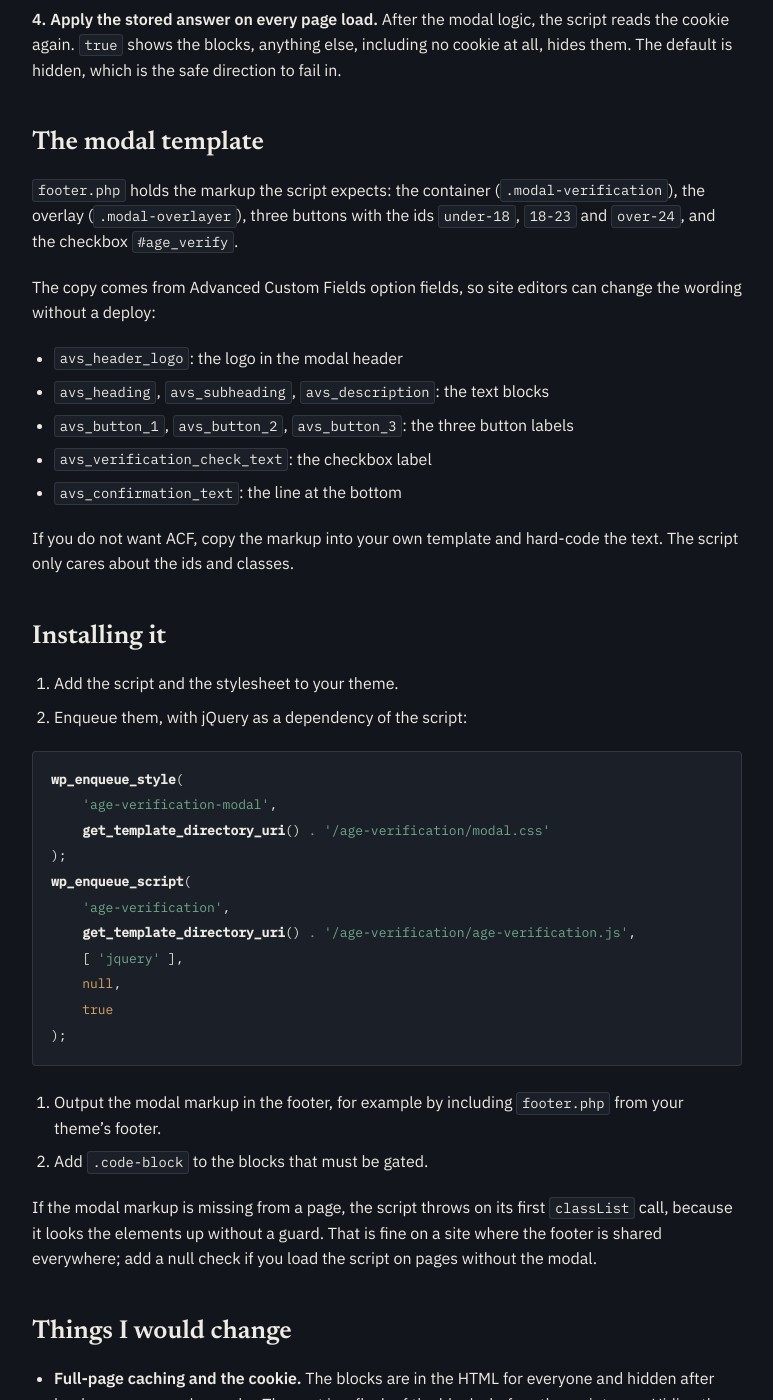
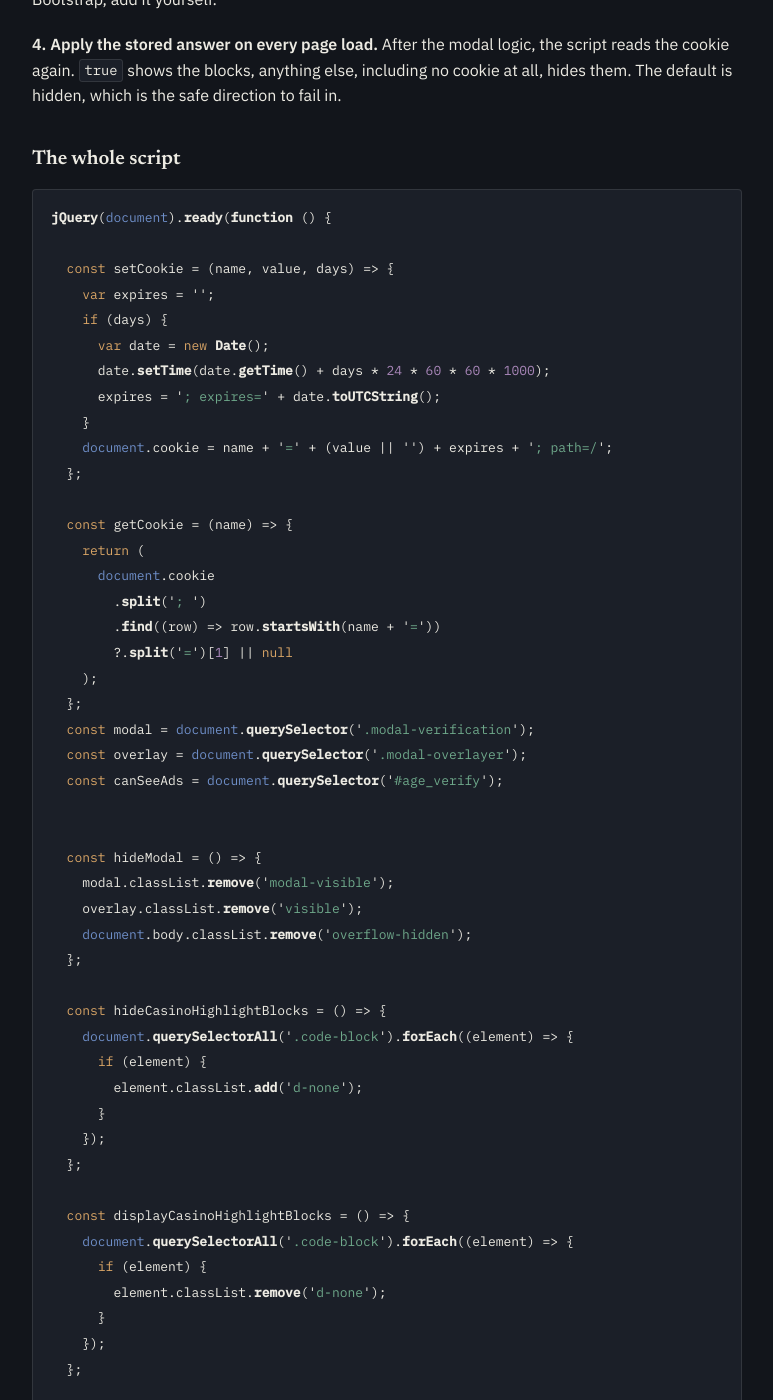
Before and after one commit to wpvillain/wpvillain.github.io, a Jekyll site: the page built from _posts/2026-10-28-wordpress-age-verification-modal-cookie-acf-jquery.markdown, in a window 1280 px wide and 1400 px high, scrolled down 1673 px. Shown: the whole window, without its empty margins (96-869 px from the left). Built offline with Jekyll 4.4.1, drawn with Linux system fonts in a browser that asks for light colours; some of the changed text lies outside the part shown.

Commit message:
Add WooCommerce attributes and post-expiry noindex posts, include the age gate script (#14)
* Add post on WooCommerce attributes and variations with WP-CLI on Trellis

* Add post on noindexing expired posts through Yoast's wpseo_robots filter

* Include the age gate script in the post and point to the last commit holding the template

````diff
--- a/_posts/2026-10-28-wordpress-age-verification-modal-cookie-acf-jquery.markdown
+++ b/_posts/2026-10-28-wordpress-age-verification-modal-cookie-acf-jquery.markdown
@@ -11,7 +11,7 @@ case_status: documented
 {% raw %}
 Some WordPress sites show promotional blocks for gambling operators, and those blocks must not be shown to younger visitors. The requirement was a modal on the first visit that asks for an age range, remembers the answer, and hides the blocks when the visitor should not see them.
 
-I built it as a small script, a modal template and a stylesheet. This post explains how it works and where it stops being enough. The files are in [wp-ops](https://github.com/imagewize/wp-ops/tree/main/docs/wordpress-utilities/age-verification).
+I built it as a small script, a modal template and a stylesheet. This post explains how it works and where it stops being enough. The full script is below. The modal template (`footer.php`) and the stylesheet are in [the wp-ops repository at the commit that last held them](https://github.com/imagewize/wp-ops/tree/ef8c3c2/docs/wordpress-utilities/age-verification).
 
 One limit first: this is a **self-declared** age gate. It records what the visitor clicks. It does not verify anything, and a visitor can click the wrong button, clear the cookie or disable JavaScript. If your jurisdiction requires real age verification, this is not it.
 
@@ -48,6 +48,96 @@ const hideCasinoHighlightBlocks = () => {
 That means the theme needs a `d-none` rule (`display: none !important`). If you do not use Bootstrap, add it yourself.
 
 **4. Apply the stored answer on every page load.** After the modal logic, the script reads the cookie again. `true` shows the blocks, anything else, including no cookie at all, hides them. The default is hidden, which is the safe direction to fail in.
+
+### The whole script
+
+```js
+jQuery(document).ready(function () {
+
+  const setCookie = (name, value, days) => {
+    var expires = '';
+    if (days) {
+      var date = new Date();
+      date.setTime(date.getTime() + days * 24 * 60 * 60 * 1000);
+      expires = '; expires=' + date.toUTCString();
+    }
+    document.cookie = name + '=' + (value || '') + expires + '; path=/';
+  };
+
+  const getCookie = (name) => {
+    return (
+      document.cookie
+        .split('; ')
+        .find((row) => row.startsWith(name + '='))
+        ?.split('=')[1] || null
+    );
+  };
+  const modal = document.querySelector('.modal-verification');
+  const overlay = document.querySelector('.modal-overlayer');
+  const canSeeAds = document.querySelector('#age_verify');
+
+
+  const hideModal = () => {
+    modal.classList.remove('modal-visible');
+    overlay.classList.remove('visible');
+    document.body.classList.remove('overflow-hidden');
+  };
+
+  const hideCasinoHighlightBlocks = () => {
+    document.querySelectorAll('.code-block').forEach((element) => {
+      if (element) {
+        element.classList.add('d-none');
+      }
+    });
+  };
+
+  const displayCasinoHighlightBlocks = () => {
+    document.querySelectorAll('.code-block').forEach((element) => {
+      if (element) {
+        element.classList.remove('d-none');
+      }
+    });
+  };
+
+  if (!getCookie('canSeeAds')) {
+    modal.classList.add('modal-visible');
+    overlay.classList.add('visible');
+  }
+
+
+  const ageButtons = ['under-18', '18-23'];
+  ageButtons.forEach((id) => {
+    document.getElementById(id).addEventListener('click', () => {
+      setCookie('canSeeAds', 'false', 1);
+      hideModal();
+      hideCasinoHighlightBlocks();
+    });
+  });
+
+  document.getElementById('over-24').addEventListener('click', () => {
+    const advStatus = canSeeAds.checked ? 'true' : 'false';
+    setCookie('canSeeAds', advStatus, 365);
+    hideModal();
+    if (advStatus === 'false') {
+      hideCasinoHighlightBlocks();
+    } else {
+      displayCasinoHighlightBlocks();
+    }
+  });
+
+
+  handleInitialCheckboxState = () => {
+    const canSeeAds = getCookie('canSeeAds');
+    if (canSeeAds === 'true') {
+      displayCasinoHighlightBlocks();
+    } else {
+      hideCasinoHighlightBlocks();
+    }
+  };
+
+  handleInitialCheckboxState();
+});
+```
 
 ## The modal template
 
````
Also changed, not shown: _posts/2026-10-28-woocommerce-product-attributes-variations-wp-cli-trellis-multisite.markdown (added, +167 -0 lines), _posts/2026-10-28-wordpress-post-expiry-noindex-yoast-wpseo-robots-timezone.markdown (added, +136 -0 lines).
